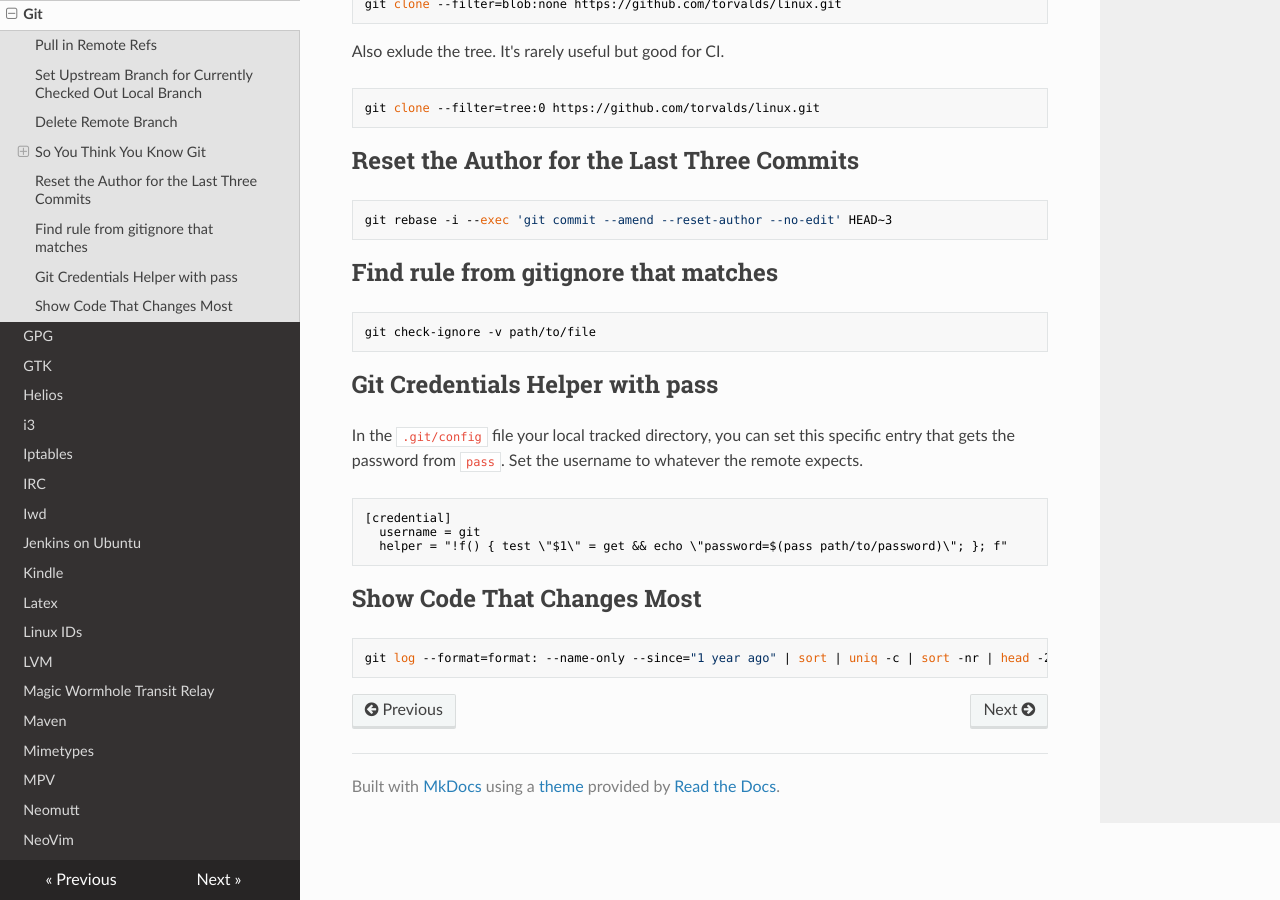
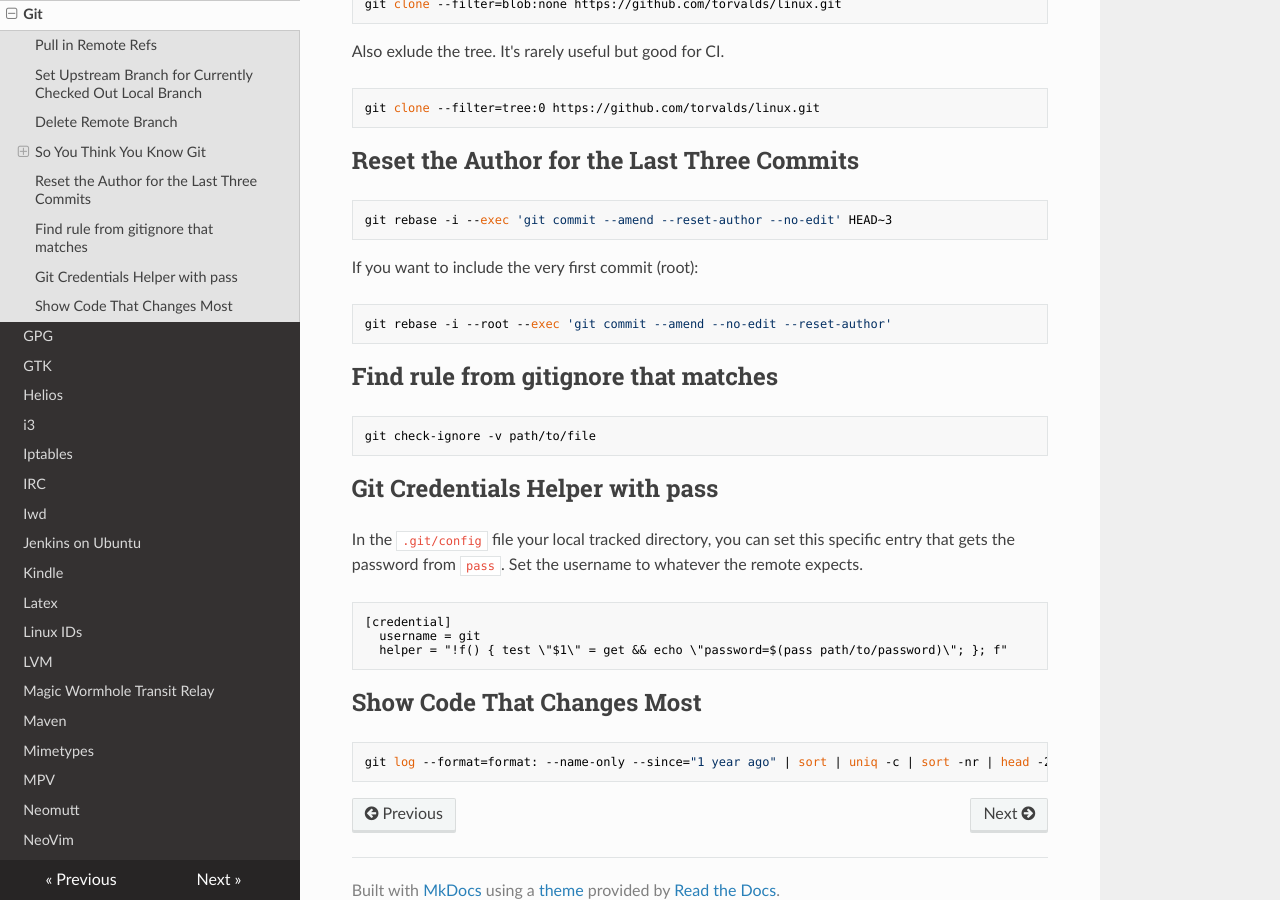
Before and after one commit to Maaxxs/wiki, an MkDocs documentation site: the page built from docs/git.md, in a window 1280 px wide and 900 px high, scrolled down 4116 px. Built offline with MkDocs 1.6.1, drawn with Linux system fonts in a browser that asks for light colours; nearby versions of some CDN libraries.

Commit message:
git: reset author of root commit

````diff
--- a/docs/git.md
+++ b/docs/git.md
@@ -246,6 +246,12 @@ git clone --filter=tree:0 https://github.com/torvalds/linux.git
 git rebase -i --exec 'git commit --amend --reset-author --no-edit' HEAD~3
 ```
 
+If you want to include the very first commit (root):
+
+```sh
+git rebase -i --root --exec 'git commit --amend --no-edit --reset-author'
+```
+
 ## Find rule from gitignore that matches
 
 ```sh
````
